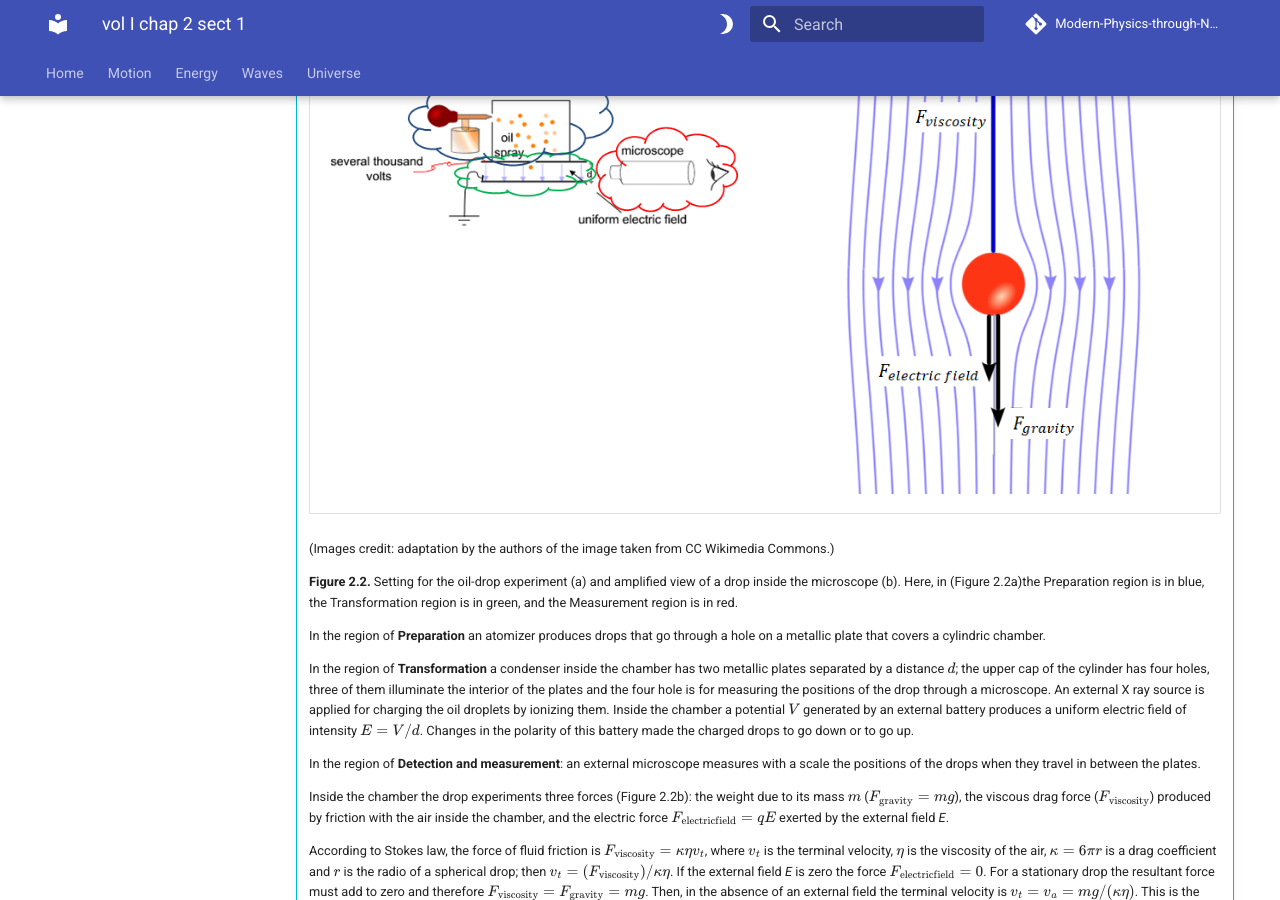
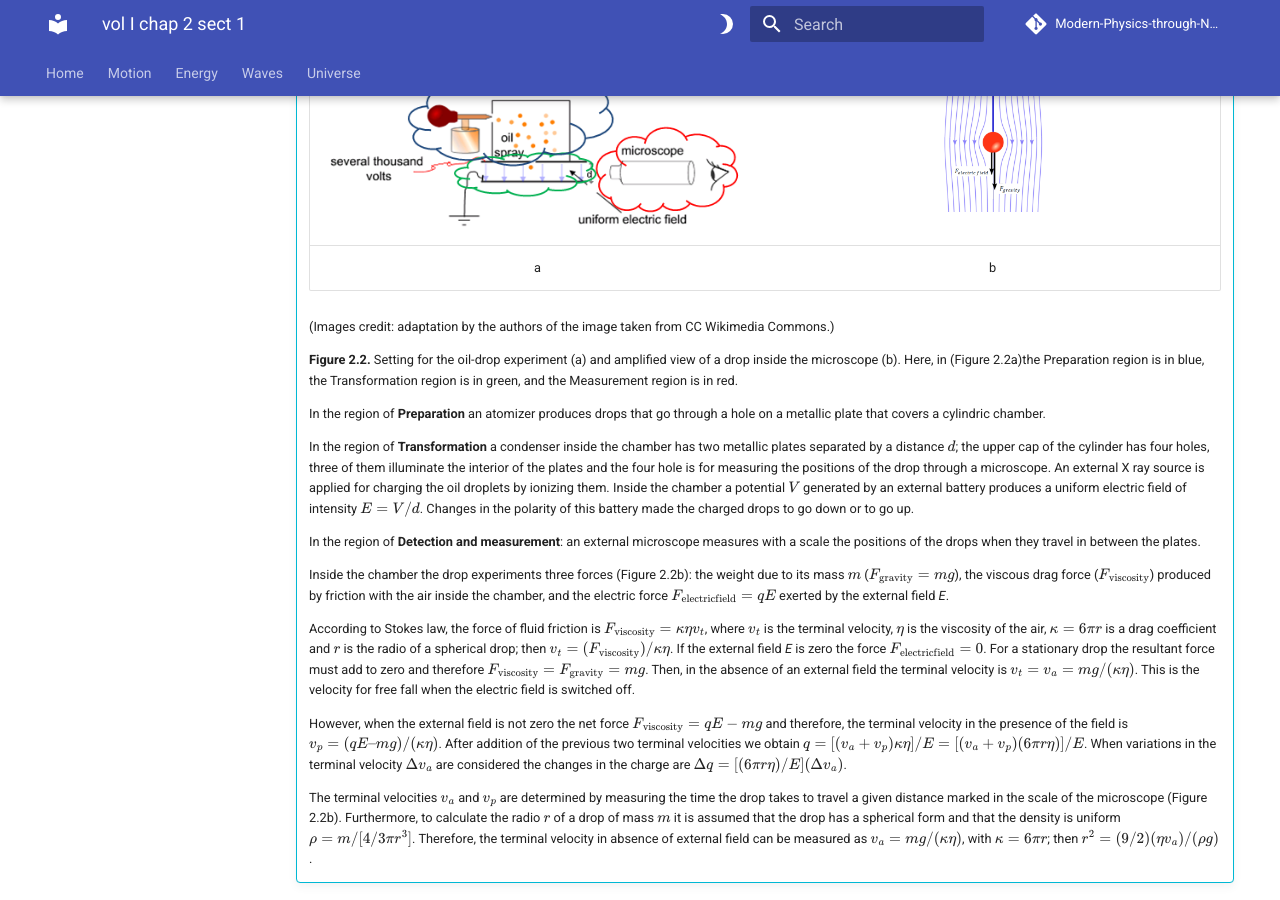
Before and after one commit to modphysnobel/modphysnobel.github.io, an MkDocs documentation site: the page built from docs/vol-I/vol-I-chap-2-sect-1.md, in a window 1280 px wide and 900 px high, scrolled down 4021 px. Built offline with MkDocs 1.6.1 and Material for MkDocs 9.7.7, drawn with Linux system fonts in a browser that asks for light colours; some web fonts are replaced; comment, search, counter and statistics services are not loaded.

Commit message:
Update vol-I-chap-2-sect-1.md

```diff
--- a/docs/vol-I/vol-I-chap-2-sect-1.md
+++ b/docs/vol-I/vol-I-chap-2-sect-1.md
@@ -117,8 +117,16 @@ At the beginning of past century four revolutionary experiments generated new id
 	</figure>
 	</th>
 	<th width="50%" style="text-align: center">
-	![Fig9c](./figs/Vol-I-chap-2-sect-1-Fig9c.PNG){width="300"}
+	![Fig9c](./figs/Vol-I-chap-2-sect-1-Fig9c.PNG){width="100"}
 	</th>
+	</tr>
+	<tr>
+	<td style="text-align: center">
+  	a
+	</td>
+	<td style="text-align: center">
+	b
+	</td>
 	</tr>
 	</table>
 
```
